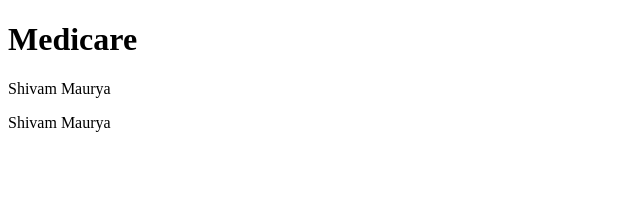
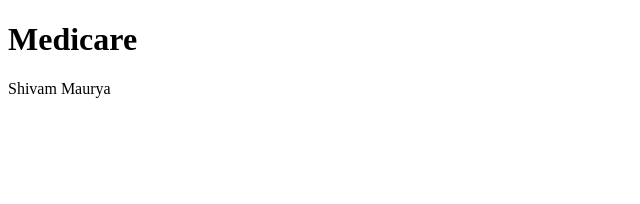
Before and after one commit to shivammaurya011/medicare, a React (Create React App) app in the folder client/: page / in a window 1280 px wide. Shown: the top 204 px of the page, without its empty margins (0-640 px from the left). Built offline with nearby package versions, Linux system fonts and the light colour scheme.

Commit message:
Update App.js

```diff
--- a/client/src/App.js
+++ b/client/src/App.js
@@ -6,7 +6,7 @@ function App() {
       <h1 className="text-gray-500">Medicare</h1>
 
     <p>Shivam Maurya</p>
-    <p>Shivam Maurya</p>
+
 
     </div>
   );
```
